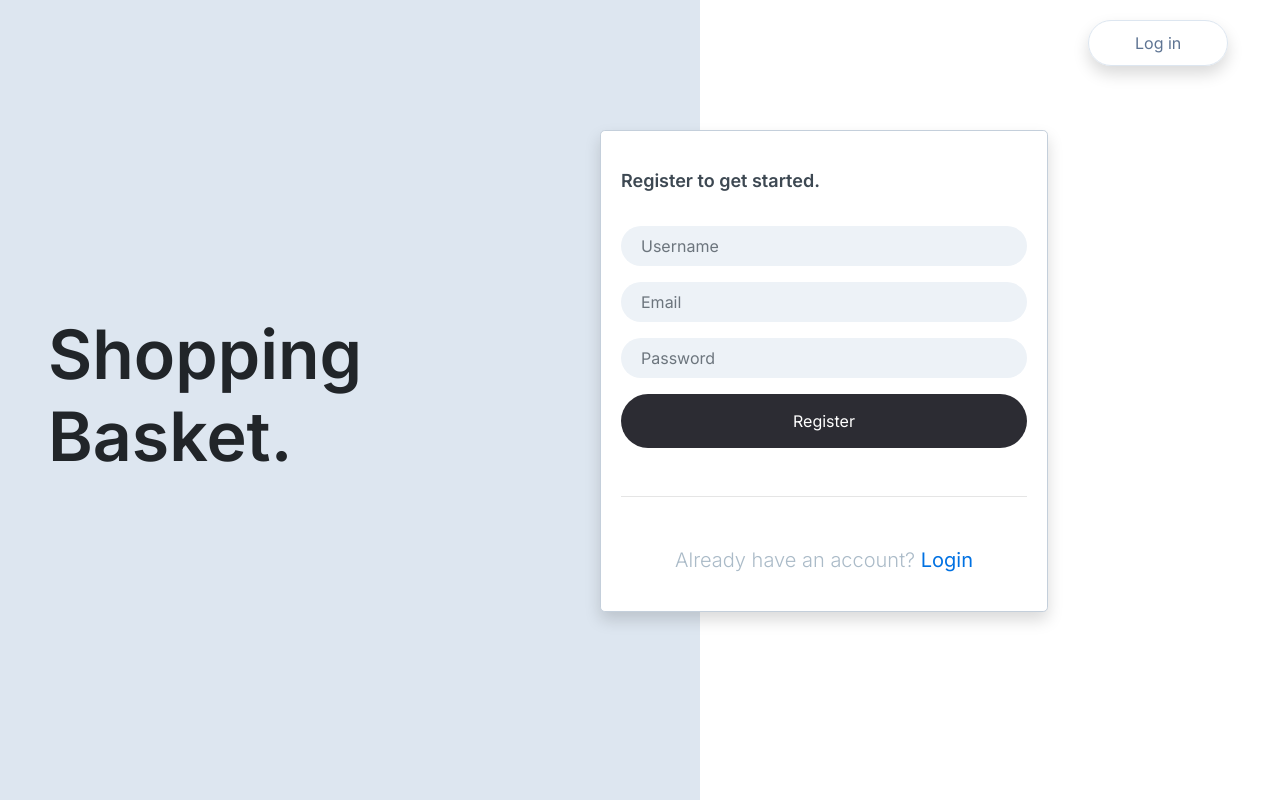
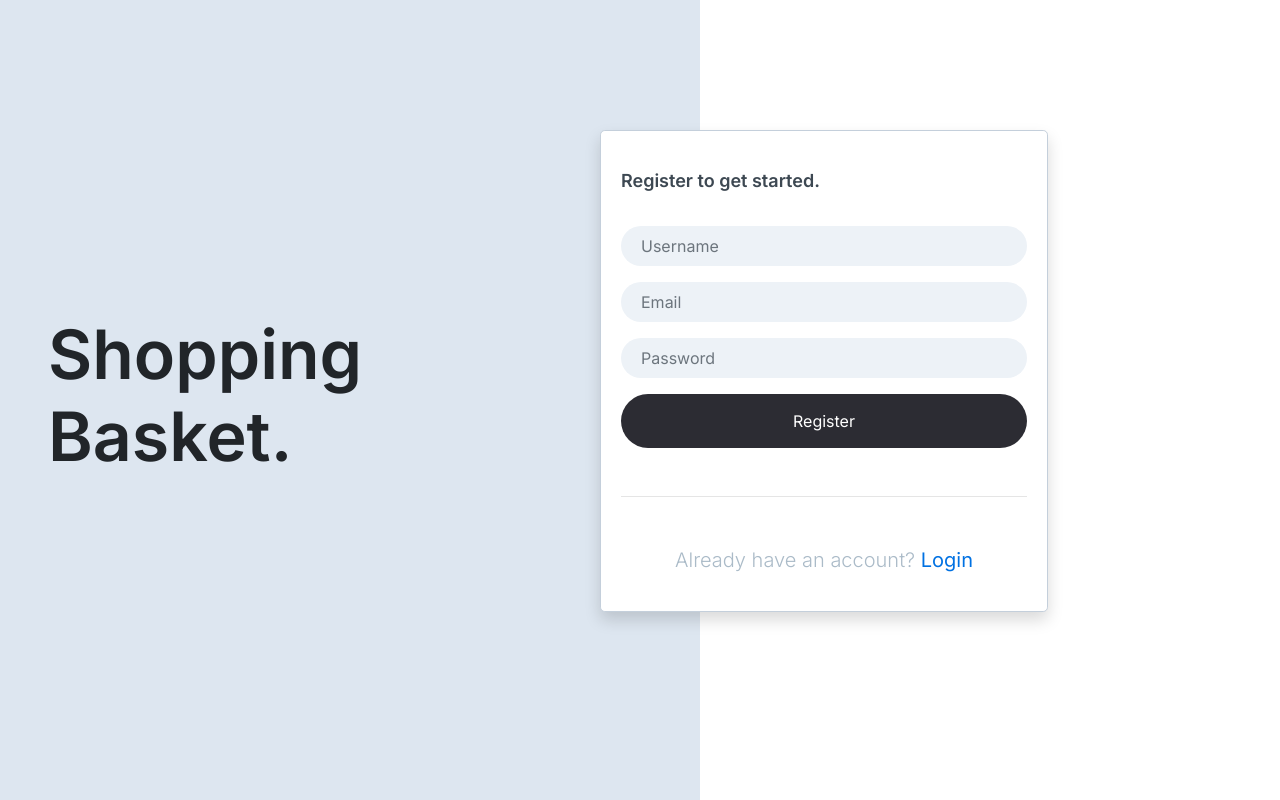
Before and after one commit to sendistephen/shopping-basket-fronted, a React (Create React App) app: page / in a window 1280 px wide. Built offline with nearby package versions, Linux system fonts and the light colour scheme.

Commit message:
Add feature logout

```diff
--- a/src/App.css
+++ b/src/App.css
@@ -15,15 +15,6 @@ body {
   position: absolute;
   top: 130px;
   left: 600px;
-}
-.main-login-btn {
-  position: absolute;
-  top: 20px;
-  left: 85%;
-  border-radius: 30px;
-  border-color: #dde6f0;
-  color: #5e7493;
-  padding: 10px 46px;
 }
 
 input[type='text'],
@@ -49,12 +40,6 @@ input[type='password'] {
   background-color: #27272e;
 }
 
-.main-login-btn:hover {
-  background-color: #dde6f0;
-  border-color: #dde6f0;
-  color: #2c2c33;
-  font-weight: 400 !important;
-}
 .basket-category {
   padding-top: 4px;
   padding-bottom: 4px;
--- a/src/App.js
+++ b/src/App.js
@@ -10,6 +10,7 @@ import PrivateRoute from './components/auth/PrivateRoute';
 import BasketDetails from './components/baskets/basketDetails';
 import NewBasket from './components/baskets/newBasket';
 import UpdateBasket from './components/baskets/updateBasket';
+import Logout from './components/auth/Logout';
 
 class App extends Component {
   render() {
@@ -31,6 +32,7 @@ class App extends Component {
             />
             <PrivateRoute exact path='/baskets' component={Baskets} />
             <Route exact path='/login' component={Login} />
+            <Route path='/logout' component={Logout} />
             <Route exact path='/' component={Register} />
           </Switch>
         </Router>
--- a/src/components/actions/auth.js
+++ b/src/components/actions/auth.js
@@ -45,3 +45,9 @@ export const isAuthenticated = () => {
     return false;
   }
 };
+
+export const signout = () => {
+  if (typeof window !== 'undefined') {
+    localStorage.removeItem('jwt');
+  }
+};
--- a/src/components/auth/Login.jsx
+++ b/src/components/auth/Login.jsx
@@ -52,12 +52,6 @@ const Login = ({ history }) => {
     <div className='main'>
       {redirectUser()}
       <div className='d-flex'>
-        <Link
-          className='main-login-btn btn btn-outline-secondary shadow'
-          to='/login'
-        >
-          Log in
-        </Link>
         <div className='main-left-side d-flex'>
           <h1
             className='pl-5 align-items-center align-self-center'
--- /dev/null
+++ b/src/components/auth/Logout.jsx
@@ -0,0 +1,12 @@
+import React, { useEffect } from 'react';
+import { signout } from '../actions/auth';
+
+const Logout = () => {
+  useEffect(() => {
+    signout();
+    window.location = '/login';
+  });
+  return null;
+};
+
+export default Logout;
--- a/src/components/auth/Register.jsx
+++ b/src/components/auth/Register.jsx
@@ -51,13 +51,6 @@ const Register = () => {
   return (
     <div className='main'>
       <div className='d-flex'>
-        <Link
-          to='/login'
-          className='main-login-btn btn btn-outline-secondary shadow'
-          href='#'
-        >
-          Log in
-        </Link>
         <div className='main-left-side d-flex'>
           <h1
             className='pl-5 align-items-center align-self-center'
--- a/src/components/layout/navbar.jsx
+++ b/src/components/layout/navbar.jsx
@@ -42,11 +42,24 @@ const NavBar = () => {
             </li>
           </ul>
 
-          <ul className='navbar-nav ml-auto'>
-            <li className='nav-item'>
-              <Link to='/profile' className='nav-link' href='#'>
-                Hi, <span className='text-sm text-primary'>{user.name}</span>
+          <ul className='nav navbar-nav  navbar-right'>
+            <li className='nav-item dropdown'>
+              <Link
+                to='!#'
+                className='nav-link dropdown-toggle'
+                id='navbarDropdown'
+                role='button'
+                data-toggle='dropdown'
+                aria-haspopup='true'
+                aria-expanded='false'
+              >
+                Hi, <span className='text-sm_1 text-primary'>{user.name}</span>
               </Link>
+              <div className='dropdown-menu' aria-labelledby='navbarDropdown'>
+                <Link className='dropdown-item text-sm_2' to='/logout'>
+                  Sign out
+                </Link>
+              </div>
             </li>
           </ul>
         </div>
```
